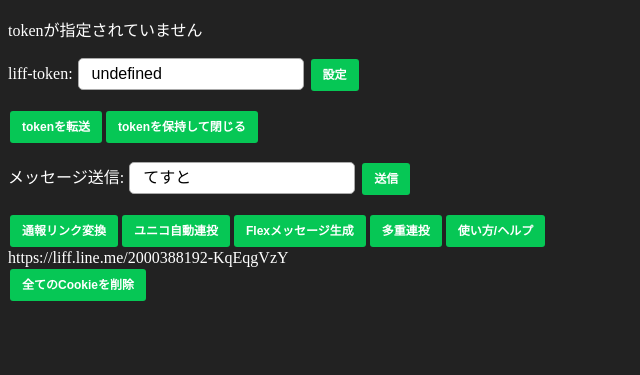
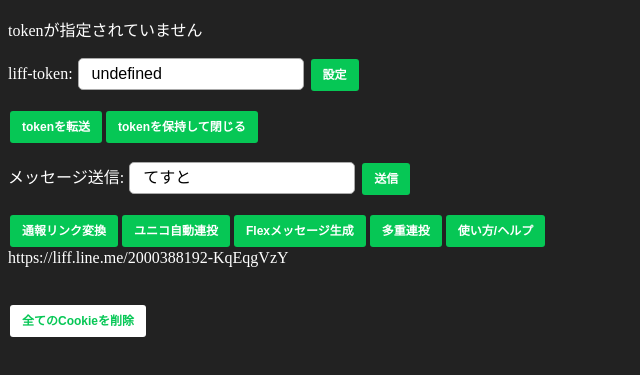
Before and after one commit to test0987654321234567890/test, a plain HTML site: page index.html in a window 1280 px wide. Shown: the part 127-502 px from the top of the page, without its empty margins (0-640 px from the left). Drawn offline with nearby package versions, Linux system fonts and the light colour scheme.

Commit message:
Update index.html

```diff
--- a/index.html
+++ b/index.html
@@ -22,7 +22,7 @@
         </p>
         <span id="button1"><button type="button" onclick=url()>通報リンク変換</button><button type="button" onclick=uni()>ユニコ自動連投</button><button type="button" onclick=flex()>Flexメッセージ生成</button><button type="button" onclick= tUni()>多重連投</button><button type="button" onclick= help()>使い方/ヘルプ</button>
         </span>
-        <div id="app">https://liff.line.me/2000388192-KqEqgVzY</div><button type="button" onclick=delC()>全てのCookieを削除</button>
+        <div id="app">https://liff.line.me/2000388192-KqEqgVzY</div><br><br><button type="button" onclick=delC() id="RED">全てのCookieを削除</button>
         <script src="https://cdn.jsdelivr.net/npm/js-cookie@3.0.5/dist/js.cookie.min.js"></script>
         <script src="./scr.js"></script>
         <script scr="file:///C:/Users/soutaro/liff/scr.js"></script>
```
